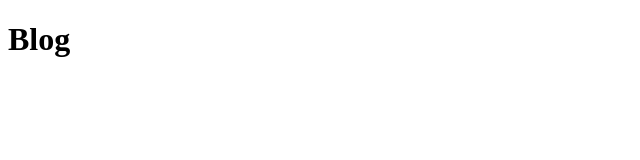
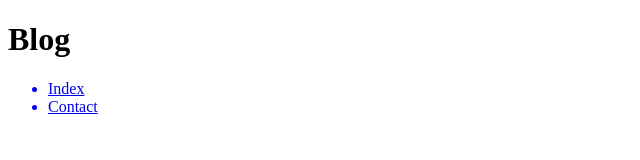
Before and after one commit to alfonsoporto22/Curriculum, a plain HTML site: page src/blog.html in a window 1280 px wide. Shown: the whole page, without its empty margins (0-640 px from the left). Drawn offline with Linux system fonts and the light colour scheme.

Commit message:
Nav included

```diff
--- a/src/blog.html
+++ b/src/blog.html
@@ -9,5 +9,19 @@
     <header>
         <h1>Blog</h1>
     </header>
+    <nav>
+        <ul>
+            <a href="index.html">
+                <li>
+                    Index
+                </li>
+            </a>
+            <a href="contact.html">
+                <li>
+                    Contact
+                </li>
+            </a>
+        </ul>
+    </nav>
 </body>
 </html>
```
